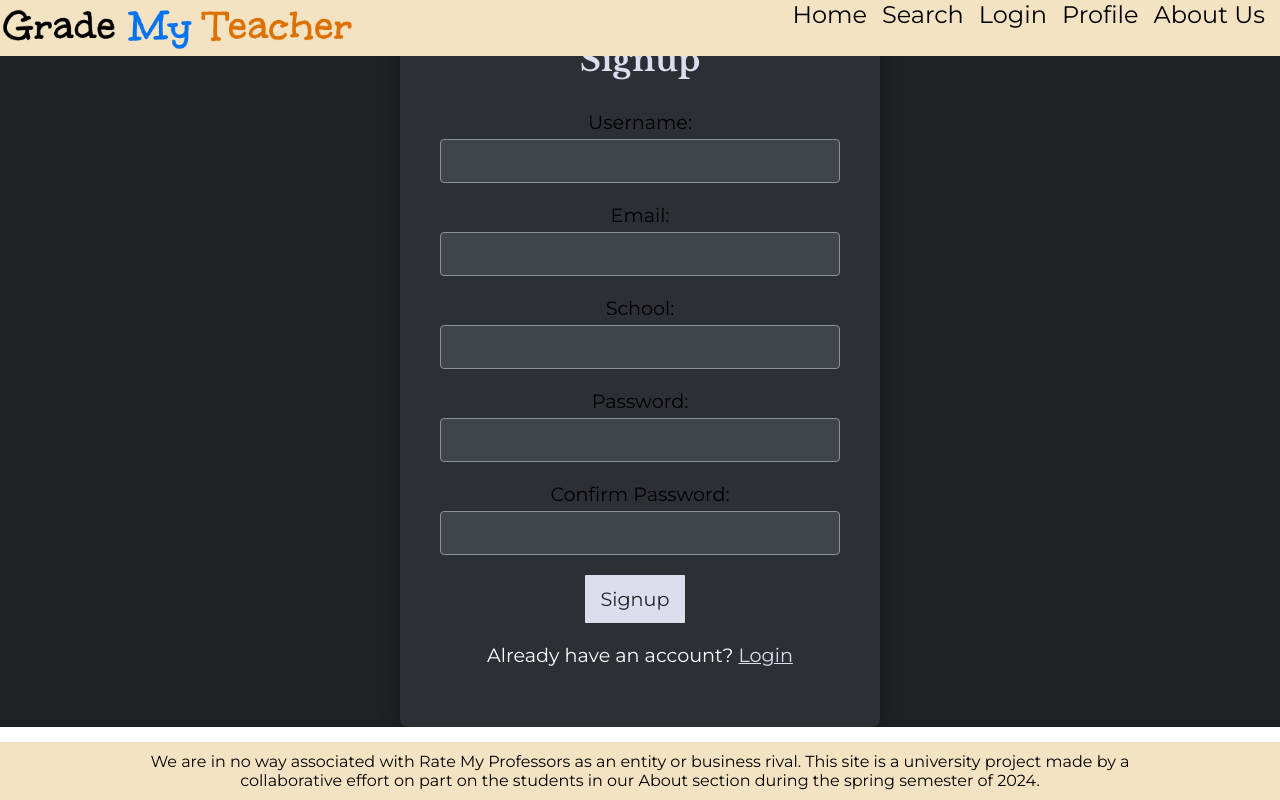
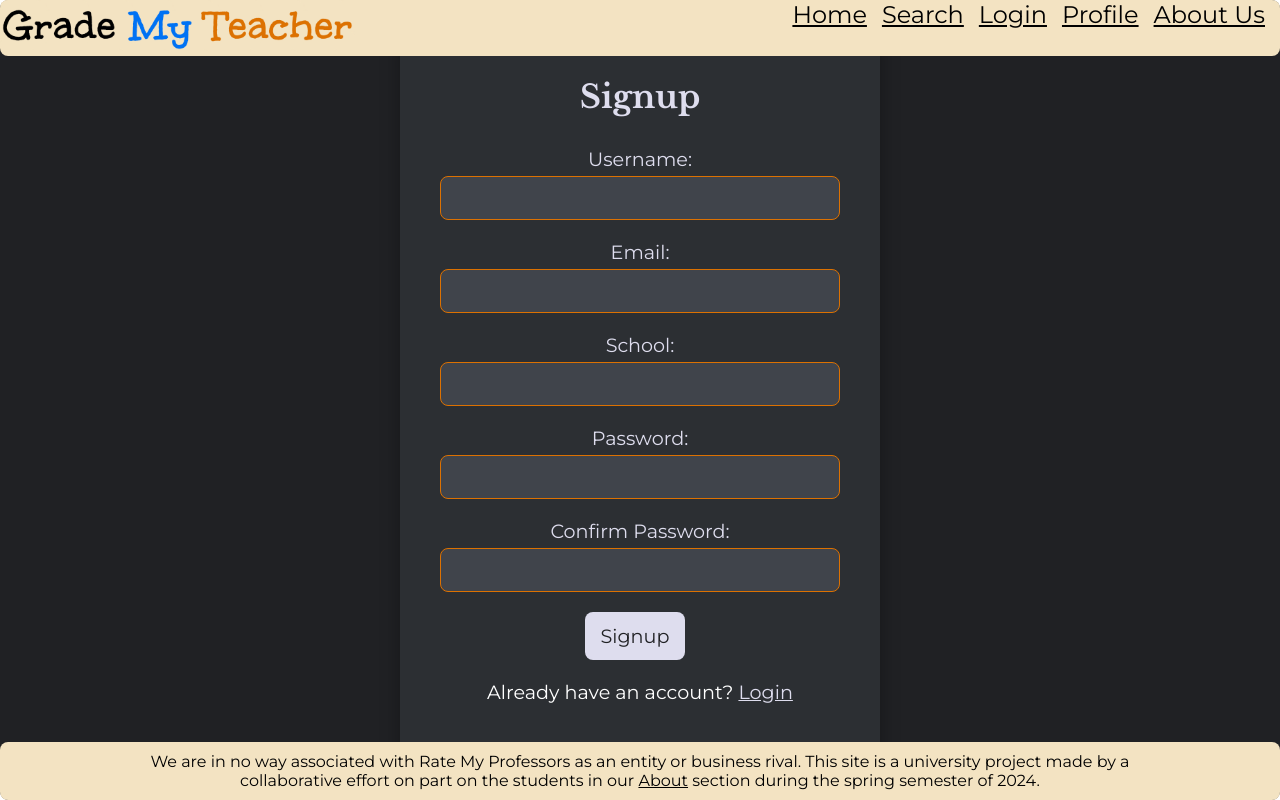
Before and after one commit to darrelawah/GradeMyTeacher, a Next.js app: page /signup in a window 1280 px wide. Built offline with nearby package versions, Linux system fonts and the light colour scheme; a web font is replaced by a local one.

Commit message:
more css consolidation work

```diff
--- a/app/about/page.js
+++ b/app/about/page.js
@@ -3,7 +3,7 @@ import React from 'react';
 const AboutUsPage = () => {
   return (
     //contains the page and makes sure formatting works as expected
-    <div style={styles.outerContainer}>
+    <div className='outerContainer'>
       <main style={styles.main}>
         <h1 style={styles.heading}>About Us</h1>
         <div style={styles.content}>
--- a/app/components/FooterBar.js
+++ b/app/components/FooterBar.js
@@ -1,11 +1,12 @@
 import React from 'react'
+import Link from 'next/link'
 
 export default function FooterBar() {
   return (
     <div className='footer'>
       <div>
         <p className='footerText'>
-          We are in no way associated with Rate My Professors as an entity or business rival. This site is a university project made by a collaborative effort on part on the students in our About section during the spring semester of 2024.
+          We are in no way associated with Rate My Professors as an entity or business rival. This site is a university project made by a collaborative effort on part on the students in our <Link style={{fontSize:'16px'}} className='linker' href="/about">About</Link> section during the spring semester of 2024.
         </p>
       </div>
     </div>
--- a/app/globals.css
+++ b/app/globals.css
@@ -14,80 +14,13 @@
   --gmtWhite: #FFFFFF;
 
   --max-width: 1100px;
-  --border-radius: 12px;
-
-  /* --foreground-rgb: 0, 0, 0;
-  --background-start-rgb: 255, 255, 255;
-  --background-end-rgb: 255, 255, 255;
-
-  --primary-glow: conic-gradient(
-    from 180deg at 50% 50%,
-    #16abff33 0deg,
-    #0885ff33 55deg,
-    #54d6ff33 120deg,
-    #0071ff33 160deg,
-    transparent 360deg
-  );
-  --secondary-glow: radial-gradient(
-    rgba(255, 255, 255, 1),
-    rgba(255, 255, 255, 0)
-  );
-
-  --tile-start-rgb: 239, 245, 249;
-  --tile-end-rgb: 228, 232, 233;
-  --tile-border: conic-gradient(
-    #00000080,
-    #00000040,
-    #00000030,
-    #00000020,
-    #00000010,
-    #00000010,
-    #00000080
-  );
-
-  --callout-rgb: 238, 240, 241;
-  --callout-border-rgb: 172, 175, 176;
-  --card-rgb: 180, 185, 188;
-  --card-border-rgb: 131, 134, 135; */
 }
-
-/* @media (prefers-color-scheme: dark) {
-  :root {
-    --foreground-rgb: 255, 255, 255;
-    --background-start-rgb: 0, 0, 0;
-    --background-end-rgb: 0, 0, 0;
-
-    --primary-glow: radial-gradient(rgba(1, 65, 255, 0.4), rgba(1, 65, 255, 0));
-    --secondary-glow: linear-gradient(
-      to bottom right,
-      rgba(1, 65, 255, 0),
-      rgba(1, 65, 255, 0),
-      rgba(1, 65, 255, 0.3)
-    );
-
-    --tile-start-rgb: 2, 13, 46;
-    --tile-end-rgb: 2, 5, 19;
-    --tile-border: conic-gradient(
-      #ffffff80,
-      #ffffff40,
-      #ffffff30,
-      #ffffff20,
-      #ffffff10,
-      #ffffff10,
-      #ffffff80
-    );
-
-    --callout-rgb: 20, 20, 20;
-    --callout-border-rgb: 108, 108, 108;
-    --card-rgb: 100, 100, 100;
-    --card-border-rgb: 200, 200, 200; */
-  /* }
-} */
 
 * {
   box-sizing: border-box;
   padding: 0;
   margin: 0;
+  border-radius: 8px;
 }
 
 html,
@@ -95,31 +28,6 @@ body {
   max-width: 100vw;
   overflow-x: hidden;
 }
-
-body {
-  /* color: rgb(var(--foreground-rgb));
-  background: linear-gradient(
-      to bottom,
-      transparent,
-      rgb(var(--background-end-rgb))
-    )
-    rgb(var(--background-start-rgb)); */
-}
-
-a {
-  /* color: inherit; */
-  text-decoration: none;
-}
-
-/* @media (prefers-color-scheme: dark) {
-  html {
-    color-scheme: dark;
-  }
-} */
-
-/* nav {
-
-} */
 
 ul {
   list-style-type: none;
@@ -142,10 +50,29 @@ h1, h2, h3, h4, h5 {
   font-family: var(--font-libBask);
   color: var(--gmtLightGray);
 }
-li, label {
+li {
   font-family: var(--font-M);
 }
+label {
+  font-family: var(--font-M);
+  color: var(--gmtLightGray);
+  display: block;
+  font-size: 1.2em;
+  margin-bottom: 5px;
+}
 
+input {
+  width: 100%;
+  padding: 10px;
+  font-size: 1.2em;
+  border: 1px solid var(--gmtOrange);
+  background-color: #40444B;
+  box-sizing: border-box;
+  color: var(--gmtLightGray);
+}
+input:hover{
+  border: 1px solid var(--gmtBlue);
+}
 p {
   font-family: var(--font-M);
   color: var(--gmtLightGray);
@@ -157,7 +84,6 @@ button:hover {
   padding: 12px 16px;
   font-size: 1.2em;
   border: 3px var(--gmtDarkBlue);
-  border-radius: 12px;
   cursor: pointer;
   margin-right: 10px;
 }
@@ -166,7 +92,6 @@ button {
   background-Color: var(--gmtLightGray);
   color: #202124;
   border: 5px var(--gmtLightGray);
-  border-radius: 1px;
   font-family: var(--font-M);
   padding: 12px 16px;
   font-size: 1.2em;
@@ -211,10 +136,10 @@ button {
 /* footer text modification */
 .footerText{
   color: var(--gmtBlack);
+  font-size: 16px;
 }
 /* main eye catch image sizing for home page */
 .imageMain{
-  border-radius: 5px;
   width: 540;
   height: auto;
 }
@@ -231,8 +156,9 @@ button {
 .outerContainer{
   background-color: #202124;
   /* adjusting for footer height */
-  min-height: calc(100vh - 96px);
+  min-height: 100vh;
   display: flex;
   align-items: center;
   justify-content: center;
 }
+/*calc(100vh - 96px)*/
--- a/app/graded/class/page.js
+++ b/app/graded/class/page.js
@@ -45,7 +45,7 @@ const GradedClassPageContent = () => {
     };
 
     return (
-        <div style={styles.container}>
+        <div className='outerContainer'>
             <h1 style={styles.heading}>{gradedClass.courseName}</h1>
             <h2 style={styles.subHeading}>University: {gradedClass.university}</h2>
             <h2 style={styles.subHeading}>Grade: {gradedClass.grade}</h2>
--- a/app/graded/professor/page.js
+++ b/app/graded/professor/page.js
@@ -40,7 +40,7 @@ const GradedProfessorPageContent = () => {
     };
 
     return (
-        <div style={styles.container}>
+        <div className='outerContainer'>
             <h1 style={styles.heading}>{gradedProfessor.professorName}</h1>
             <h2 style={styles.subHeading}>University: {gradedProfessor.university}</h2>
             <h2 style={styles.subHeading}>Average Rating: {gradedProfessor.averageRating}</h2>
--- a/app/graded/university/page.js
+++ b/app/graded/university/page.js
@@ -45,7 +45,7 @@ const GradedUniversityPageContent = () => {
 
     //may add more comments later. Kinda tired today (Sorry!).
     return (
-            <div style={styles.container}>
+            <div className='outerContainer'>
                 <h1 style={styles.heading}>{gradedUniversity.universityName}</h1>
                 <h2 style={styles.subHeading}>Average Rating: {gradedUniversity.averageRating}</h2>
                 <div style={styles.reviews}>
--- a/app/login/page.js
+++ b/app/login/page.js
@@ -26,7 +26,7 @@ const LoginPage = () => {
         </form>
         <p style={styles.signupLink}>
           Need an Account? {" "}
-          <Link href="/signup" style={styles.link}>Sign Up</Link>
+          <Link href="/signup" className='linkerOnDark'>Sign Up</Link>
         </p>
       </div>
     </div>
--- a/app/signup/page.js
+++ b/app/signup/page.js
@@ -4,34 +4,34 @@ import Link from 'next/link';
 const SignupPage = () => {
   return (
     //containers to make sure formatting works as expected
-    <div style={styles.container}>
+    <div className='outerContainer'>
       <div style={styles.formContainer}>
         <h1 style={styles.heading}>Signup</h1>
         <form style={styles.form}>
           {/* username input */}
           <div style={styles.inputGroup}>
-            <label htmlFor="username" style={styles.label}>Username:</label>
-            <input type="text" id="username" name="username" style={styles.input} required />
+            <label htmlFor="username">Username:</label>
+            <input type="text" id="username" name="username" required />
           </div>
           {/* email input */}
           <div style={styles.inputGroup}>
-            <label htmlFor="email" style={styles.label}>Email:</label>
-            <input type="email" id="email" name="email" style={styles.input} required />
+            <label htmlFor="email">Email:</label>
+            <input type="email" id="email" name="email" required />
           </div>
           {/* school input */}
           <div style={styles.inputGroup}>
-            <label htmlFor="school" style={styles.label}>School:</label>
-            <input type="text" id="school" name="school" style={styles.input} required />
+            <label htmlFor="school">School:</label>
+            <input type="text" id="school" name="school" required />
           </div>
           {/* password input */}
           <div style={styles.inputGroup}>
-            <label htmlFor="password" style={styles.label}>Password:</label>
-            <input type="password" id="password" name="password" style={styles.input} required />
+            <label htmlFor="password">Password:</label>
+            <input type="password" id="password" name="password" required />
           </div>
           {/* confirm password input */}
           <div style={styles.inputGroup}>
-            <label htmlFor="password_confirm" style={styles.label}>Confirm Password:</label>
-            <input type="password" id="password_confirm" name="password_confirm" style={styles.input} required />
+            <label htmlFor="password_confirm">Confirm Password:</label>
+            <input type="password" id="password_confirm" name="password_confirm" required />
           </div>
           {/* submit button takes you to login page once account is created (will add a popup that says "account successfully created")) */}
           <Link href="/login">
@@ -49,15 +49,6 @@ const SignupPage = () => {
 };
 
 const styles = {
-  ////css for the outside area around the login page box
-  container: {
-    display: 'flex',
-    justifyContent: 'center',
-    alignItems: 'center',
-    minHeight: 'calc(100vh - 96px)',
-    background: '#202124',
-  },
-
   //css for container of signup page
   formContainer: {
     textAlign: 'center',
@@ -85,24 +76,6 @@ const styles = {
     marginBottom: '20px',
   },
 
-  //user/pass/school/etc. labels
-  label: {
-    fontSize: '1.2em',
-    display: 'block',
-    marginBottom: '5px',
-  },
-
-  //css for input text boxes
-  input: {
-    width: '100%',
-    padding: '10px',
-    fontSize: '1.2em',
-    borderRadius: '4px',
-    border: '1px solid #8E9297',
-    background: '#40444B',
-    boxSizing: 'border-box',
-  },
-
   //css for "already have asn account?"
   loginLink: {
     fontSize: '1.2em',
```
